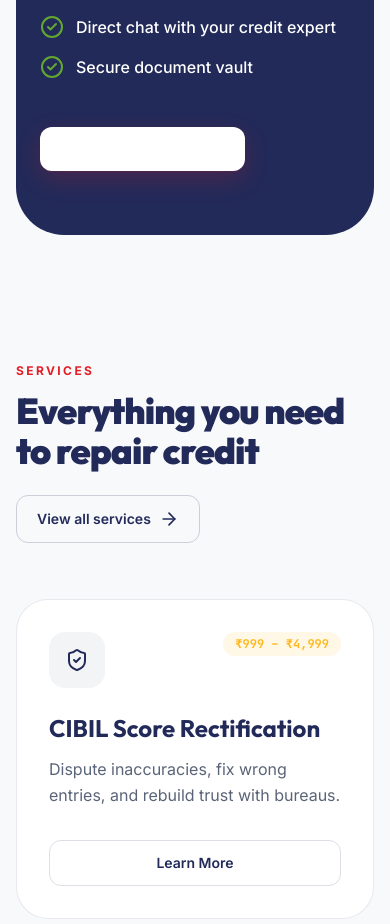
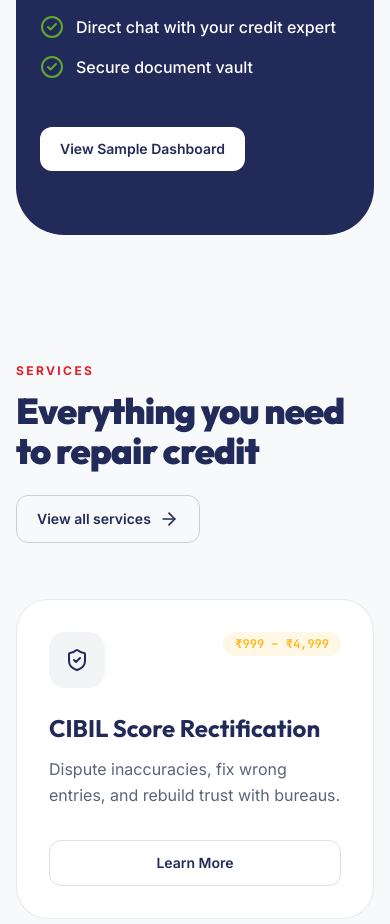
Before and after one commit to ReachOutToHardik/primescoredasboard, a React (Vite) app: page / in a window 390 px wide. Shown: the part 4472-5396 px from the top of the page. Built offline with nearby package versions, Linux system fonts and the light colour scheme.

Commit message:
Fix mobile stretch and invisible button colors

```diff
--- a/src/components/ui/Button.tsx
+++ b/src/components/ui/Button.tsx
@@ -1,6 +1,6 @@
 import type { ButtonHTMLAttributes } from 'react'
 
-type Variant = 'primary' | 'ghost' | 'surface'
+type Variant = 'primary' | 'ghost' | 'surface' | 'white'
 
 const base =
   'inline-flex items-center justify-center gap-2 rounded-xl px-5 py-3 text-sm font-semibold transition-all duration-200 focus:outline-none focus-visible:ring-2 active:scale-[0.97]'
@@ -12,6 +12,8 @@ const variants: Record<Variant, string> = {
     'border border-brandNavy/15 bg-transparent text-brandNavy hover:border-brandNavy/30 hover:bg-brandNavy/[0.04] focus-visible:ring-brandNavy/20',
   surface:
     'border border-brandNavy/10 bg-white/80 text-brandNavy backdrop-blur-sm hover:border-brandNavy/20 hover:bg-white focus-visible:ring-brandNavy/15',
+  white:
+    'bg-white text-brandNavy shadow-sm hover:bg-white/90 focus-visible:ring-white/40',
 }
 
 export default function Button({
--- a/src/pages/Home.tsx
+++ b/src/pages/Home.tsx
@@ -154,7 +154,7 @@ export default function Home() {
                 </div>
                 <div className="mt-12">
                   <NavLink to="/dashboard">
-                    <Button className="bg-white text-brandNavy hover:bg-white/90">View Sample Dashboard</Button>
+                    <Button variant="white">View Sample Dashboard</Button>
                   </NavLink>
                 </div>
               </div>
```
